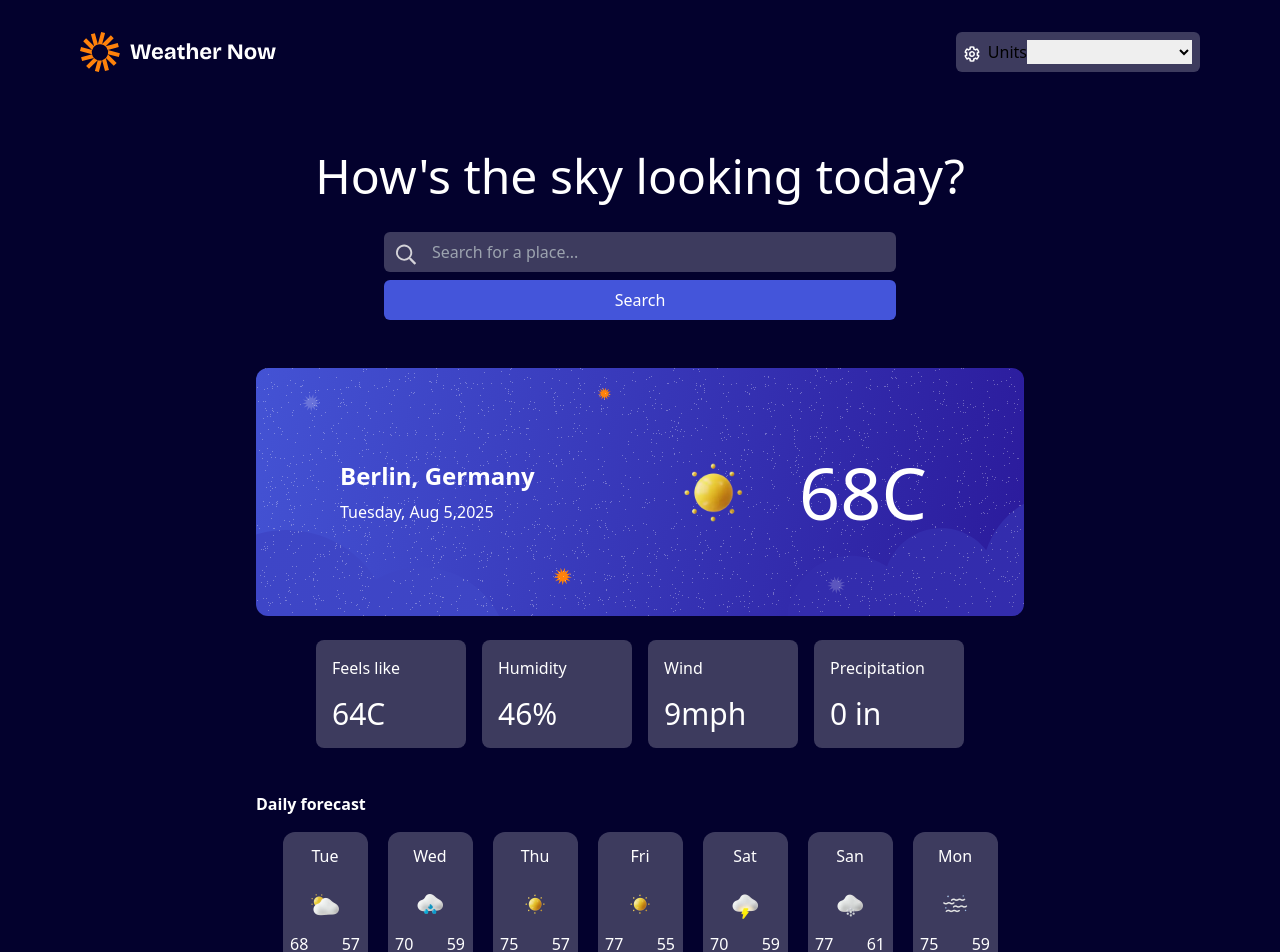
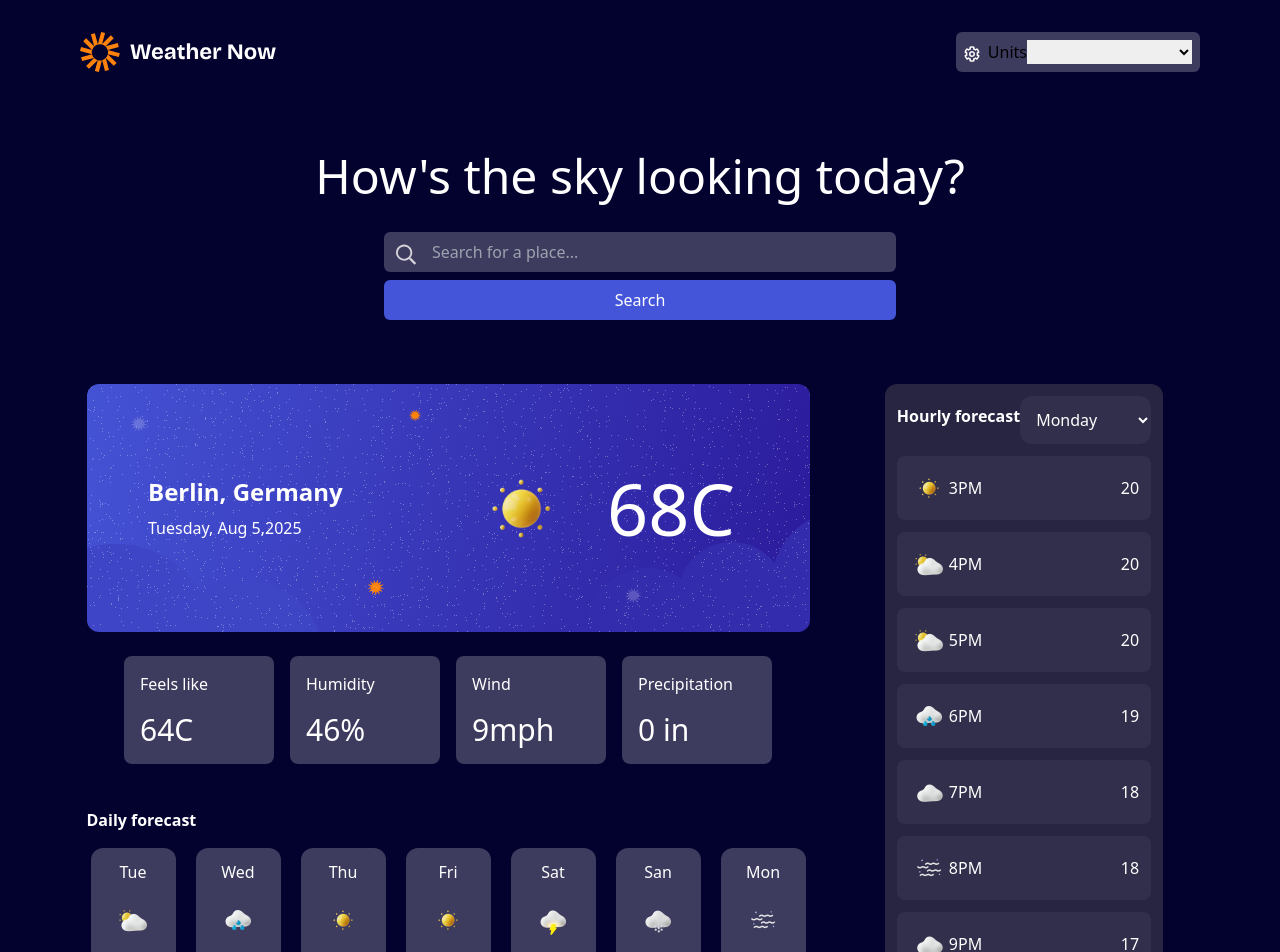
Before and after one commit to szczepanieceryk/weather-app, a React (Vite) app: page / in a window 1280 px wide. Shown: the top 952 px of the page. Built offline with nearby package versions, Linux system fonts and the light colour scheme.

Commit message:
fix(ui): set desktop display with grid

```diff
--- a/src/App.tsx
+++ b/src/App.tsx
@@ -9,9 +9,13 @@ const App = () => {
     <div className="pb-[4rem] bg-[#03012dff]">
       <Navigation />
       <Header />
-      <TodayForecast />
-      <DailyForecast />
-      <HourlyForecast />
+      <div className="lg:grid lg:grid-cols-3 lg:mt-[4rem] lg:max-w-6xl lg:mx-auto justify-items-center">
+        <div className="lg:col-span-2">
+          <TodayForecast />
+          <DailyForecast />
+        </div>
+        <HourlyForecast />
+      </div>
     </div>
   );
 };
--- a/src/components/ForecastCube.tsx
+++ b/src/components/ForecastCube.tsx
@@ -1,7 +1,7 @@
 import React from 'react';
 const ForecastCube: React.FC = () => {
   return (
-    <div className="max-w-[95%] lg:max-w-[60%] mx-auto mt-6 flex flex-wrap justify-center lg:justify-afound gap-4 ">
+    <div className="max-w-[95%] mx-auto mt-6 flex flex-wrap justify-center lg:justify-afound gap-4 ">
       <div className="p-4 min-w-[150px] max-w-200px] rounded-lg bg-[#3d3b5eff] text-white">
         <span className="mb-4 block">Feels like</span>
         <span className="block text-3xl">64C</span>
--- a/src/components/TodayForecast.tsx
+++ b/src/components/TodayForecast.tsx
@@ -17,7 +17,7 @@ const TodayForecast: React.FC = () => {
   return (
     <div>
       <div
-        className="max-w-[95%] lg:max-w-[60%] mx-auto mt-[3rem] py-[3rem] lg:py-[4rem] px-2 flex flex-wrap justify-center lg:flex-start text-center lg:text-left lg:items-center rounded-xl bg-[#4455daff]"
+        className="max-w-[95%] lg:max-w-full mx-auto mt-[3rem] lg:mt-0 py-[3rem] lg:py-[4rem] px-2 flex flex-wrap justify-center lg:flex-start text-center lg:text-left lg:items-center rounded-xl bg-[#4455daff]"
         style={{
           backgroundImage: `url(${returnAppropriateBgImg()})`,
           backgroundSize: 'cover',
--- a/src/layouts/DailyForecast.tsx
+++ b/src/layouts/DailyForecast.tsx
@@ -20,7 +20,7 @@ const weatherData: DailyForecastCellProps[] = [
 
 const DailyForecast: React.FC = () => {
   return (
-    <div className="max-w-[95%] lg:max-w-[60%] mx-auto py-[2rem] lg:mt-3">
+    <div className="max-w-[95%] lg:max-w-full mx-auto py-[2rem] lg:mt-3">
       <span className="mb-4 block text-white">
         <strong>Daily forecast</strong>
       </span>
```
